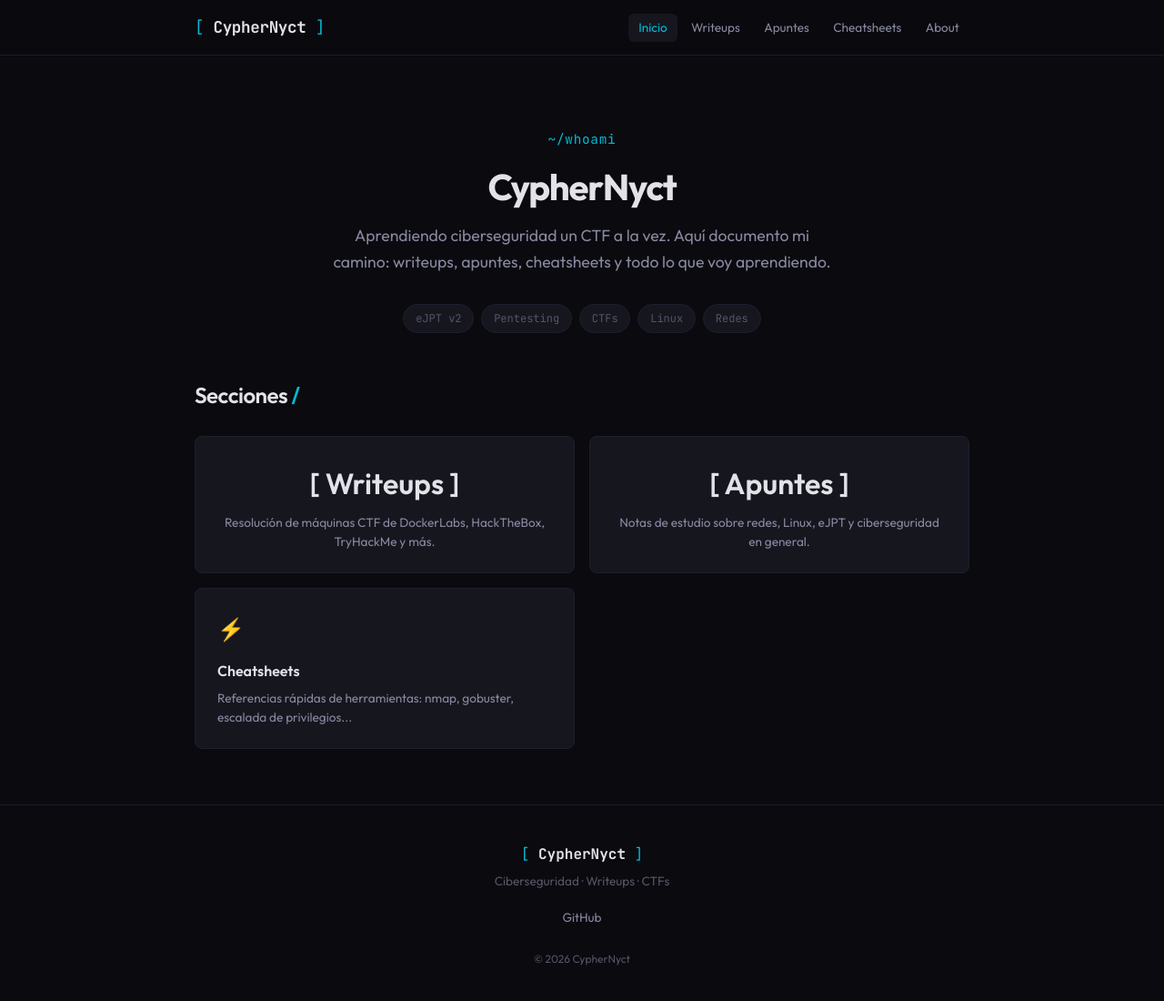
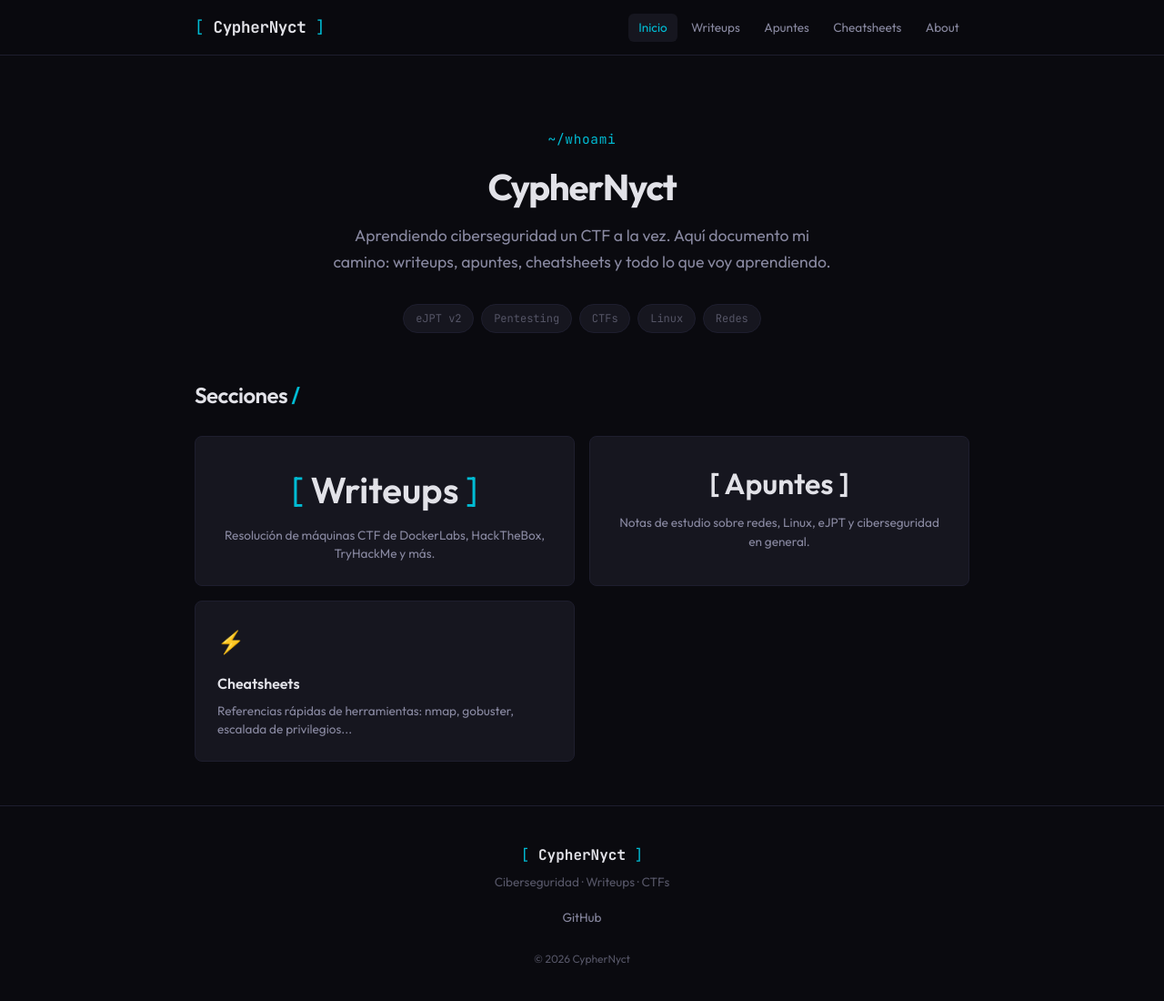
Before and after one commit to CypherNyct/cyphernyct.github.io, a Jekyll site: the page built from index.md, in a window 1280 px wide and 1104 px high. Shown: the top 1100 px of the window at 91% size. Built offline with Jekyll 4.4.1, drawn with Linux system fonts in a browser that asks for light colours.

Commit message:
Update index.md

```diff
--- a/index.md
+++ b/index.md
@@ -22,8 +22,9 @@ title: Inicio
   <h2 class="section-title">Secciones <span class="accent">/</span></h2>
   <div class="cards-grid">
    <a href="{{ '/writeups/' | relative_url }}" class="card" style="text-align: center;">
-  <h3 style="font-size: 2.0em;">[ Writeups ]</h3>
-
+  <h3 style="font-size: 2.5em;">
+    <span class="logo-bracket">[</span> Writeups <span class="logo-bracket">]</span>
+  </h3>
   <p>Resolución de máquinas CTF de DockerLabs, HackTheBox, TryHackMe y más.</p>
 </a>
      <a href="{{ '/apuntes/' | relative_url }}" class="card" style="text-align: center;">
```
